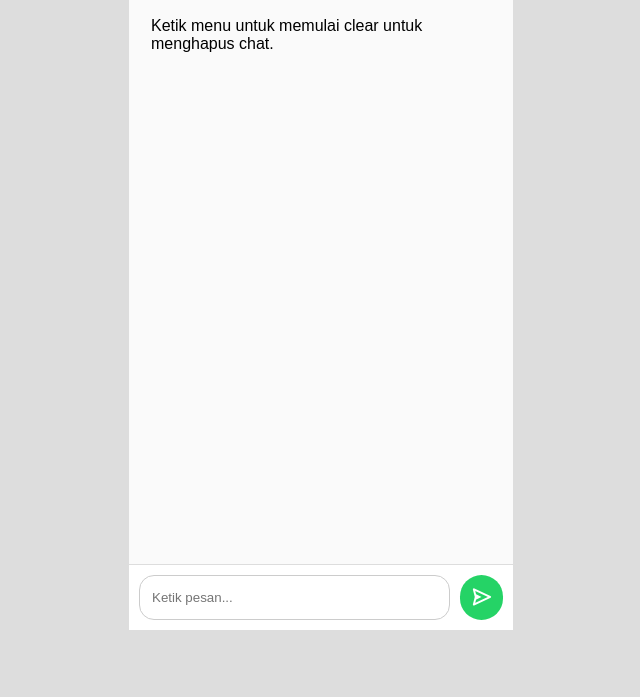
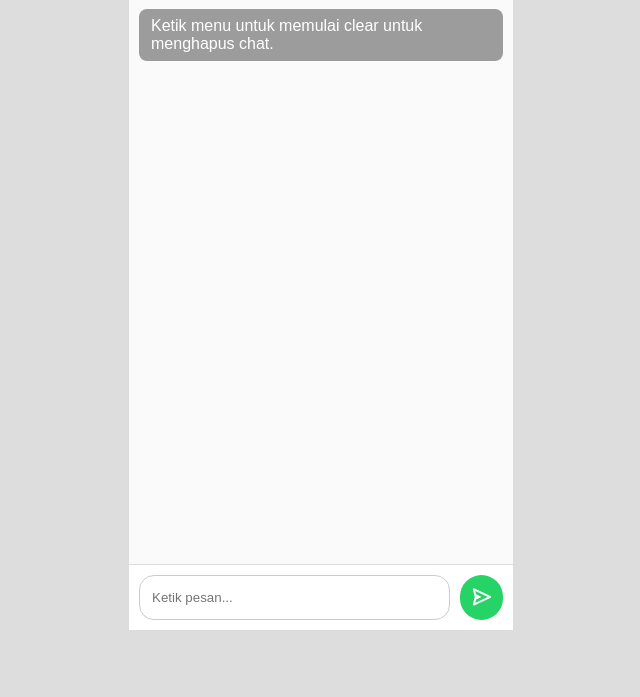
Before and after one commit to abdansyakur354/chat-bot, a plain HTML site: page index.html in a window 1280 px wide. Shown: the part 103-800 px from the top of the page, without its empty margins (319-959 px from the left). Drawn offline with nearby package versions, Linux system fonts and the light colour scheme.

Commit message:
Update style.css
menambahkan style pada mesege center

```diff
--- a/style.css
+++ b/style.css
@@ -181,6 +181,13 @@ body {
   border-bottom: 1px solid #ddd;
 }
 
+.message-center {
+  background-color: #33333379;
+  color: white;
+  margin: auto;
+  padding: 5px;
+}
+
 .chat-box .message {
   margin: 5px 0;
   padding: 8px 12px;
```
